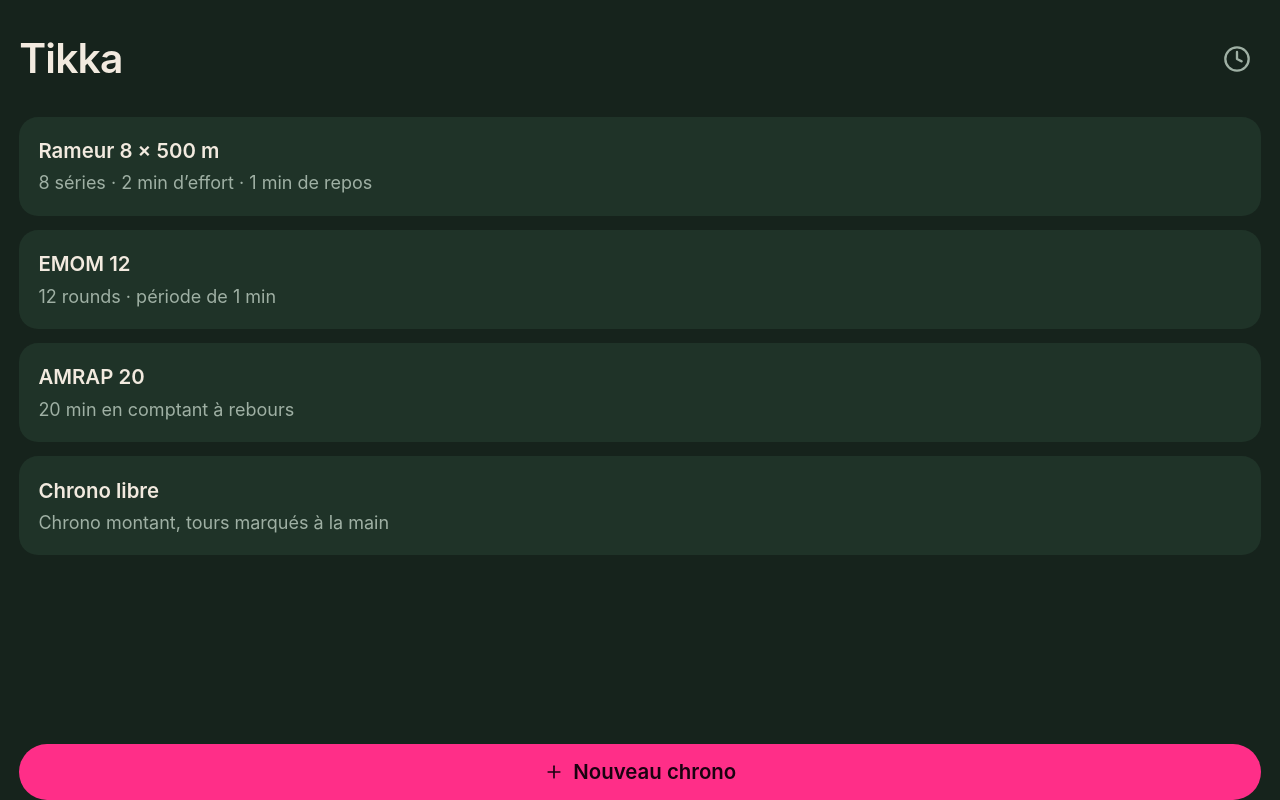
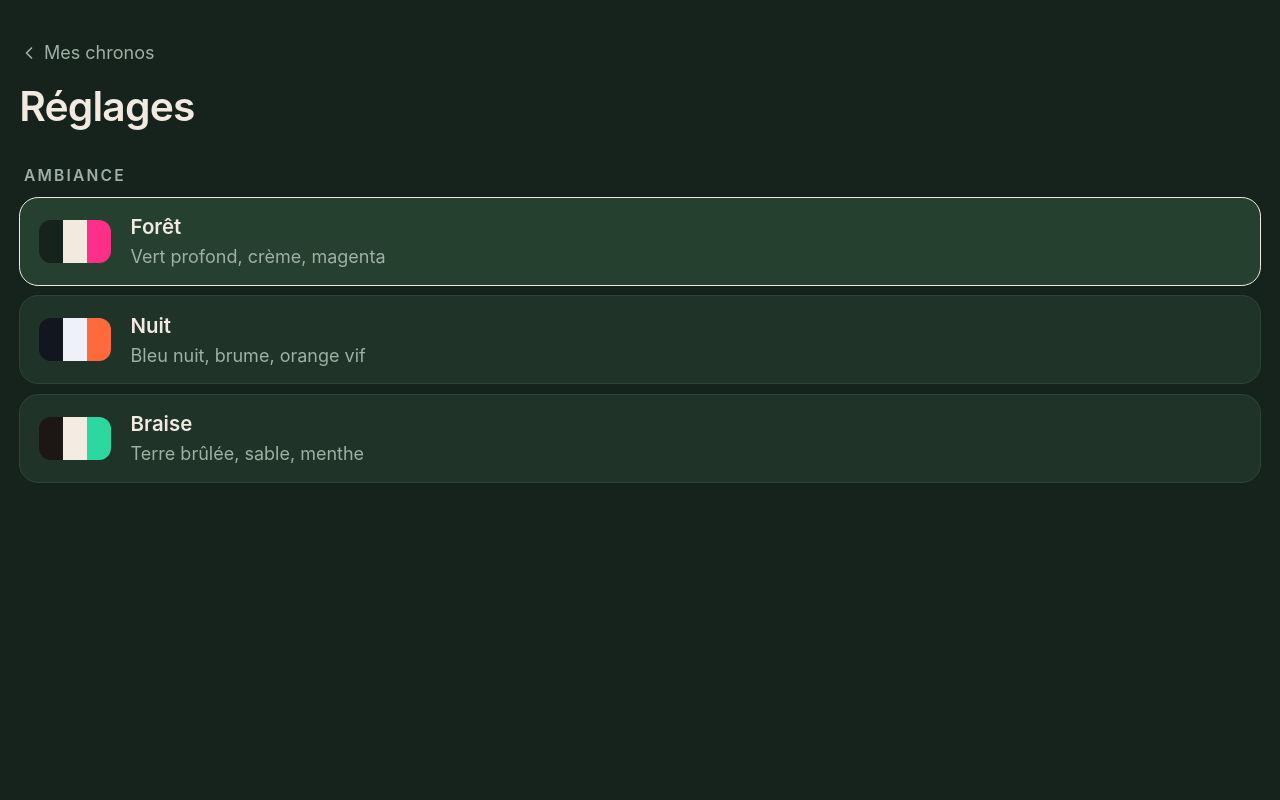
Before and after one commit to cdrcbrnrd/tikka, a React (Vite) app: page /#/reglages in a window 1280 px wide. Before the commit this address led to /#/. Built offline with nearby package versions, Linux system fonts and the light colour scheme.

Commit message:
Pick the ambiance from a settings screen, behind a gear

```diff
--- a/src/App.tsx
+++ b/src/App.tsx
@@ -4,6 +4,7 @@ import Editor from './screens/Editor.tsx'
 import History from './screens/History.tsx'
 import Home from './screens/Home.tsx'
 import Run from './screens/Run.tsx'
+import Settings from './screens/Settings.tsx'
 
 export default function App() {
   useTheme()
@@ -15,6 +16,7 @@ export default function App() {
       <Route path="/chrono/:id" element={<Editor />} />
       <Route path="/lancer/:id" element={<Run />} />
       <Route path="/historique" element={<History />} />
+      <Route path="/reglages" element={<Settings />} />
       <Route path="*" element={<Navigate to="/" replace />} />
     </Routes>
   )
--- a/src/components/Icon.tsx
+++ b/src/components/Icon.tsx
@@ -1,4 +1,4 @@
-import { ChevronLeft, Clock, Copy, Pencil, Plus, Trash2 } from 'lucide-react'
+import { ChevronLeft, Clock, Copy, Pencil, Plus, Settings2, Trash2 } from 'lucide-react'
 
 // lucide, the set shadcn draws with, kept behind one name so a screen never imports a glyph directly
 const ICONS = {
@@ -6,6 +6,7 @@ const ICONS = {
   plus: Plus,
   back: ChevronLeft,
   clock: Clock,
+  settings: Settings2,
   copy: Copy,
   trash: Trash2,
 }
--- a/src/screens/Home.module.css
+++ b/src/screens/Home.module.css
@@ -25,6 +25,12 @@
   font-weight: 600;
 }
 
+.headLinks {
+  display: flex;
+  align-items: center;
+  gap: var(--space-2);
+}
+
 .headLink {
   display: inline-flex;
   align-items: center;
--- a/src/screens/Home.tsx
+++ b/src/screens/Home.tsx
@@ -25,9 +25,14 @@ export default function Home() {
     <div className="screen">
       <header className="screen-head">
         <h1 className="title">Tikka</h1>
-        <Link to="/historique" className={styles.headLink} aria-label="Historique">
-          <Icon name="clock" size={28} />
-        </Link>
+        <nav className={styles.headLinks}>
+          <Link to="/historique" className={styles.headLink} aria-label="Historique">
+            <Icon name="clock" size={28} />
+          </Link>
+          <Link to="/reglages" className={styles.headLink} aria-label="Réglages">
+            <Icon name="settings" size={28} />
+          </Link>
+        </nav>
       </header>
 
       {timers.length === 0 ? (
--- /dev/null
+++ b/src/screens/Settings.module.css
@@ -0,0 +1,63 @@
+.group {
+  display: flex;
+  flex-direction: column;
+  gap: var(--space-2);
+  margin-bottom: var(--space-5);
+}
+
+.label {
+  font-size: var(--text-xs);
+  font-weight: 600;
+  letter-spacing: 0.14em;
+  text-transform: uppercase;
+  color: var(--muted);
+  padding-left: var(--space-1);
+}
+
+.theme {
+  display: flex;
+  align-items: center;
+  gap: var(--space-4);
+  padding: var(--space-3) var(--space-4);
+  background: var(--surface);
+  border: 1px solid var(--line);
+  border-radius: var(--radius);
+  min-height: var(--tap);
+  text-align: left;
+  transition:
+    border-color var(--transition),
+    background var(--transition);
+}
+
+.themeOn {
+  background: var(--surface-active);
+  border-color: var(--text);
+}
+
+.swatch {
+  display: flex;
+  flex: none;
+}
+
+.chip {
+  width: 1.25rem;
+  height: 2.25rem;
+}
+
+.chip:first-child {
+  border-radius: var(--radius-sm) 0 0 var(--radius-sm);
+}
+
+.chip:last-child {
+  border-radius: 0 var(--radius-sm) var(--radius-sm) 0;
+}
+
+.text {
+  display: flex;
+  flex-direction: column;
+  gap: 0.125rem;
+}
+
+.name {
+  font-weight: 600;
+}
--- /dev/null
+++ b/src/screens/Settings.tsx
@@ -0,0 +1,43 @@
+import BackLink from '../components/BackLink.tsx'
+import { THEMES } from '../domain/theme.ts'
+import { useSettings } from '../store/settings.ts'
+import styles from './Settings.module.css'
+
+export default function Settings() {
+  const theme = useSettings((state) => state.theme)
+  const setTheme = useSettings((state) => state.setTheme)
+
+  return (
+    <div className="screen">
+      <header className="screen-head">
+        <div>
+          <BackLink to="/" label="Mes chronos" />
+          <h1 className="title">Réglages</h1>
+        </div>
+      </header>
+
+      <div className={`${styles.group} grow`}>
+        <h2 className={styles.label}>Ambiance</h2>
+        {THEMES.map((item) => (
+          <button
+            key={item.id}
+            type="button"
+            aria-pressed={theme === item.id}
+            className={`${styles.theme} ${theme === item.id ? styles.themeOn : ''}`}
+            onClick={() => setTheme(item.id)}
+          >
+            <span className={styles.swatch}>
+              {item.swatch.map((colour) => (
+                <span key={colour} className={styles.chip} style={{ background: colour }} />
+              ))}
+            </span>
+            <span className={styles.text}>
+              <span className={styles.name}>{item.name}</span>
+              <span className="subtle">{item.hint}</span>
+            </span>
+          </button>
+        ))}
+      </div>
+    </div>
+  )
+}
```
